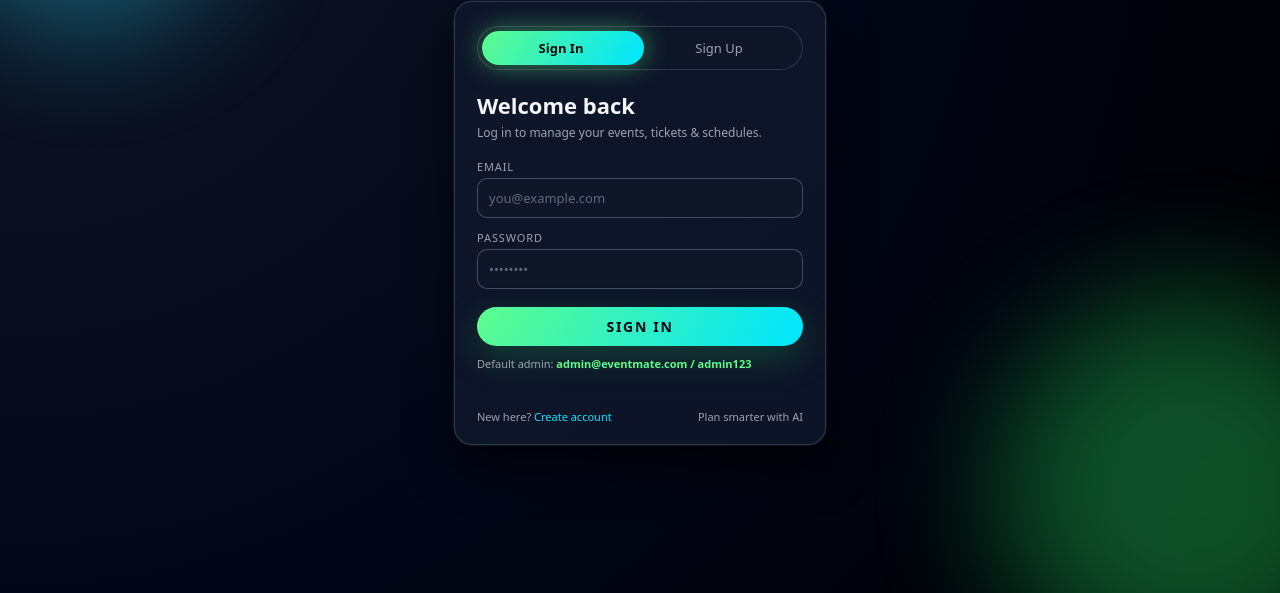
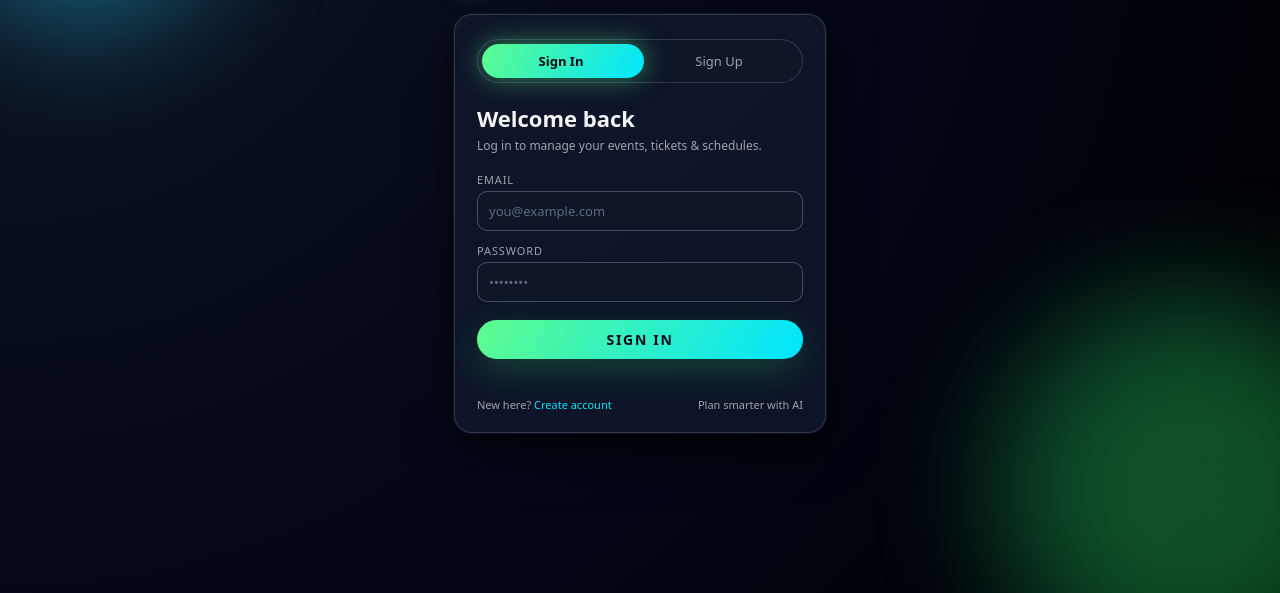
Before and after one commit to Satyajeetprakash1/Eventmate-Ai-Based-Event-Planner-And-Scheduler, a plain HTML site: page index.html in a window 1280 px wide. Shown: the part 207-800 px from the top of the page. Drawn offline with Linux system fonts and the light colour scheme.

Commit message:
index.html
Removed default admin credentials from the login page.

```diff
--- a/index.html
+++ b/index.html
@@ -316,9 +316,6 @@
 
             <button class="primary-btn" onclick="login()">Sign In</button>
 
-            <div class="note-line">
-                Default admin: <span>admin@eventmate.com / admin123</span>
-            </div>
 
             <div class="message" id="loginMsg"></div>
 
```
